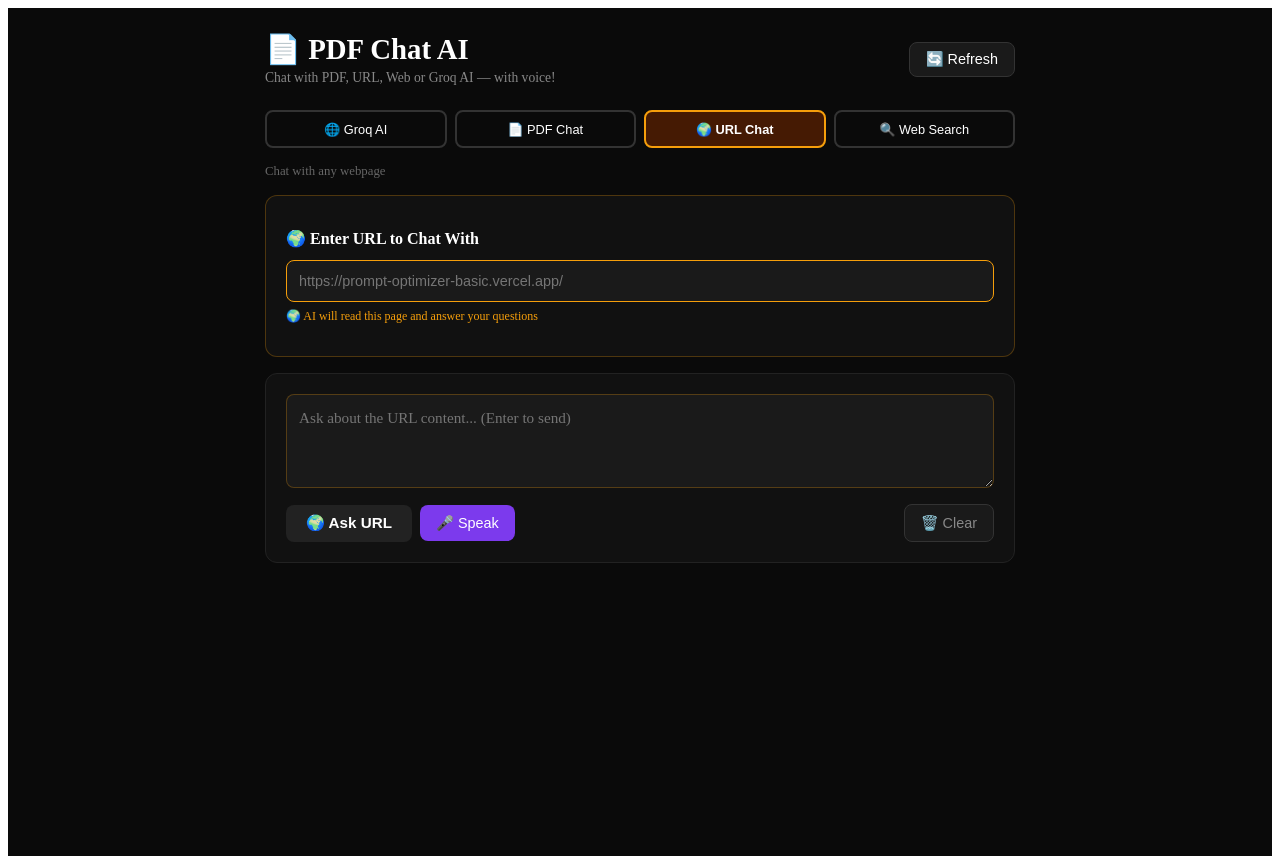
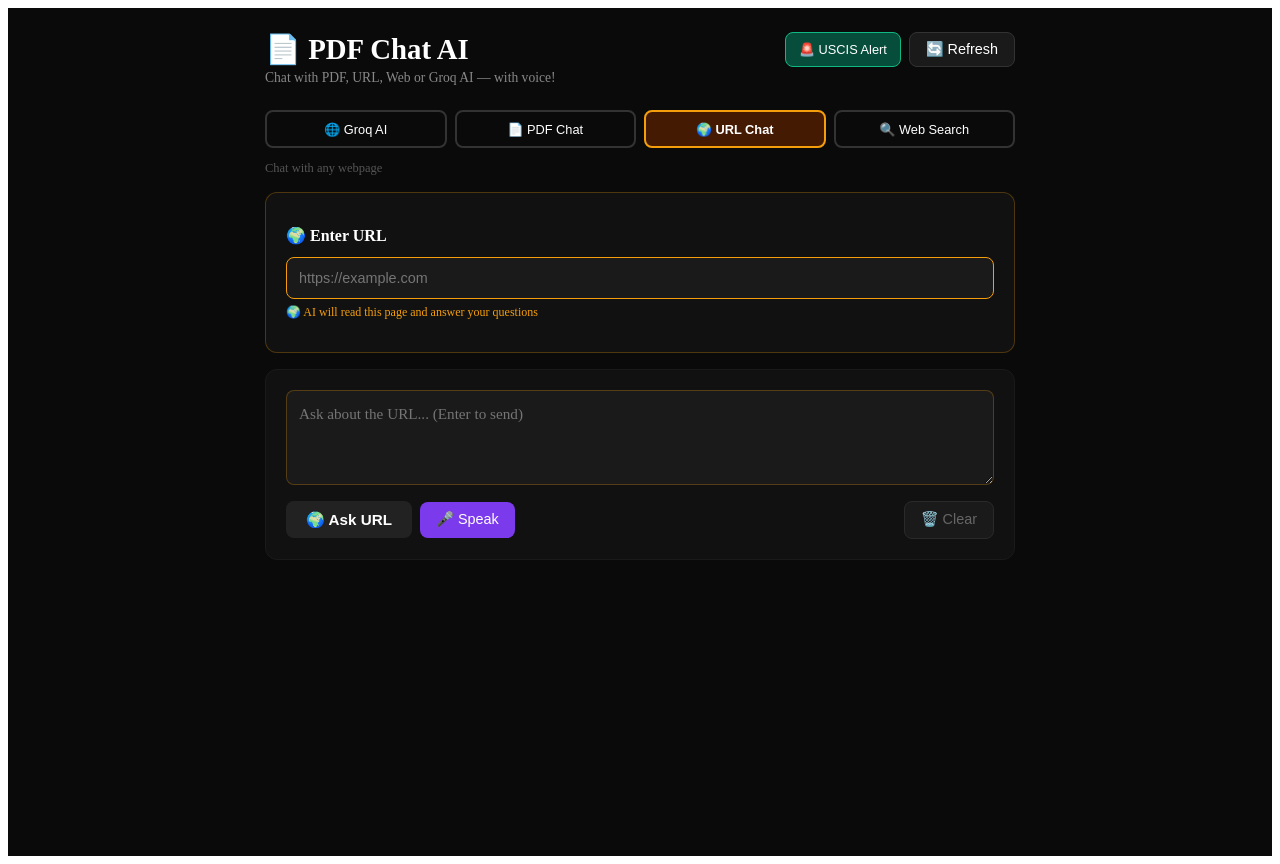
Before and after one commit to sudhagitam/pdf-chat-ui, a Next.js app: page / in a window 1280 px wide. Both pictures are taken after a click on the button "🌍 URL Chat". Built offline with nearby package versions, Linux system fonts and the light colour scheme.

Commit message:
Add USCIS alert button, 4 mode UI complete

```diff
--- a/pages/index.js
+++ b/pages/index.js
@@ -3,19 +3,20 @@ import { useState, useRef, useEffect } from "react";
 const API = "https://ai-engineer-production-1b5a.up.railway.app";
 
 export default function Home() {
-  const [question, setQuestion] = useState("");
-  const [loading, setLoading] = useState(false);
-  const [file, setFile] = useState(null);
-  const [uploaded, setUploaded] = useState(false);
-  const [uploading, setUploading] = useState(false);
-  const [listening, setListening] = useState(false);
-  const [speaking, setSpeaking] = useState(false);
-  const [searchMode, setSearchMode] = useState("groq");
-  const [history, setHistory] = useState([]);
-  const [sources, setSources] = useState([]);
-  const [targetUrl, setTargetUrl] = useState("");
+  const [question, setQuestion]       = useState("");
+  const [loading, setLoading]         = useState(false);
+  const [file, setFile]               = useState(null);
+  const [uploaded, setUploaded]       = useState(false);
+  const [uploading, setUploading]     = useState(false);
+  const [listening, setListening]     = useState(false);
+  const [speaking, setSpeaking]       = useState(false);
+  const [searchMode, setSearchMode]   = useState("groq");
+  const [history, setHistory]         = useState([]);
+  const [sources, setSources]         = useState([]);
+  const [targetUrl, setTargetUrl]     = useState("");
+  const [alertStatus, setAlertStatus] = useState("");
   const recognitionRef = useRef(null);
-  const chatEndRef = useRef(null);
+  const chatEndRef     = useRef(null);
 
   if (typeof window !== "undefined") {
     window.speechSynthesis.getVoices();
@@ -25,6 +26,7 @@ export default function Home() {
     chatEndRef.current?.scrollIntoView({ behavior: "smooth" });
   }, [history]);
 
+  // ── Refresh ──────────────────────────────
   const handleRefresh = () => {
     window.speechSynthesis.cancel();
     setQuestion("");
@@ -37,27 +39,27 @@ export default function Home() {
     setHistory([]);
     setSources([]);
     setTargetUrl("");
+    setAlertStatus("");
   };
 
+  // ── Upload PDF ───────────────────────────
   const uploadPDF = async () => {
     if (!file) return;
     setUploading(true);
     const formData = new FormData();
     formData.append("file", file);
     try {
-      const res = await fetch(`${API}/upload`, {
-        method: "POST",
-        body: formData,
-      });
+      const res  = await fetch(`${API}/upload`, { method: "POST", body: formData });
       const data = await res.json();
       setUploaded(true);
       alert(data.message);
-    } catch (err) {
+    } catch {
       alert("Upload failed. Check your connection.");
     }
     setUploading(false);
   };
 
+  // ── Ask Question ─────────────────────────
   const askQuestion = async () => {
     if (!question.trim()) return;
     setLoading(true);
@@ -72,19 +74,19 @@ export default function Home() {
 
       if (searchMode === "web") {
         endpoint = "/search-web";
-        body = { question, history };
+        body     = { question, history };
       } else if (searchMode === "url") {
         endpoint = "/fetch-url";
-        body = { url: targetUrl, question, history };
+        body     = { url: targetUrl, question, history };
       } else if (searchMode === "pdf") {
         endpoint = "/ask";
-        body = { question, history };
+        body     = { question, history };
       } else {
         endpoint = "/ask-groq";
-        body = { question, history };
+        body     = { question, history };
       }
 
-      const res = await fetch(`${API}${endpoint}`, {
+      const res  = await fetch(`${API}${endpoint}`, {
         method: "POST",
         headers: { "Content-Type": "application/json" },
         body: JSON.stringify(body),
@@ -93,33 +95,33 @@ export default function Home() {
 
       if (data.sources) setSources(data.sources);
 
-      setHistory([...newHistory,
-        { role: "assistant", content: data.answer }
-      ]);
+      setHistory([...newHistory, { role: "assistant", content: data.answer }]);
       speakAnswer(data.answer);
 
-    } catch (err) {
-      setHistory([...newHistory,
-        { role: "assistant", content: "❌ Error getting answer. Please try again." }
-      ]);
+    } catch {
+      setHistory([...newHistory, {
+        role: "assistant",
+        content: "❌ Error getting answer. Please try again."
+      }]);
     }
     setLoading(false);
   };
 
+  // ── Voice Input ──────────────────────────
   const startListening = () => {
     if (!("webkitSpeechRecognition" in window || "SpeechRecognition" in window)) {
       alert("Voice input not supported. Please use Chrome.");
       return;
     }
-    const SpeechRecognition = window.SpeechRecognition || window.webkitSpeechRecognition;
-    const recognition = new SpeechRecognition();
+    const SR = window.SpeechRecognition || window.webkitSpeechRecognition;
+    const recognition = new SR();
     recognition.lang = "en-US";
     recognition.continuous = false;
     recognition.interimResults = false;
-    recognition.onstart = () => setListening(true);
-    recognition.onend = () => setListening(false);
+    recognition.onstart  = () => setListening(true);
+    recognition.onend    = () => setListening(false);
     recognition.onresult = (e) => setQuestion(e.results[0][0].transcript);
-    recognition.onerror = () => setListening(false);
+    recognition.onerror  = () => setListening(false);
     recognitionRef.current = recognition;
     recognition.start();
   };
@@ -129,6 +131,7 @@ export default function Home() {
     setListening(false);
   };
 
+  // ── Voice Output ─────────────────────────
   const speakAnswer = (text) => {
     if (!text) return;
     window.speechSynthesis.cancel();
@@ -136,22 +139,19 @@ export default function Home() {
     let index = 0;
     const speakNext = () => {
       if (index >= sentences.length) { setSpeaking(false); return; }
-      const utterance = new SpeechSynthesisUtterance(sentences[index].trim());
-      utterance.lang = "en-US";
-      utterance.rate = 0.9;
-      utterance.pitch = 1;
-      utterance.volume = 1;
+      const u = new SpeechSynthesisUtterance(sentences[index].trim());
+      u.lang = "en-US"; u.rate = 0.9; u.pitch = 1; u.volume = 1;
       const voices = window.speechSynthesis.getVoices();
       const preferred = voices.find(v =>
         v.name.includes("Google US English") ||
         v.name.includes("Microsoft David") ||
         v.name.includes("Microsoft Zira")
       );
-      if (preferred) utterance.voice = preferred;
-      utterance.onstart = () => setSpeaking(true);
-      utterance.onend = () => { index++; speakNext(); };
-      utterance.onerror = () => { index++; speakNext(); };
-      window.speechSynthesis.speak(utterance);
+      if (preferred) u.voice = preferred;
+      u.onstart = () => setSpeaking(true);
+      u.onend   = () => { index++; speakNext(); };
+      u.onerror = () => { index++; speakNext(); };
+      window.speechSynthesis.speak(u);
     };
     speakNext();
   };
@@ -161,27 +161,73 @@ export default function Home() {
     setSpeaking(false);
   };
 
-  const modeConfig = {
-    groq:  { label: "🌐 Groq AI",     color: "#7c3aed", bg: "#3b0764", hint: "Chat with Groq AI — general knowledge" },
-    pdf:   { label: "📄 PDF Chat",    color: "#2563eb", bg: "#1e3a6e", hint: "Chat with your uploaded PDF" },
-    url:   { label: "🌍 URL Chat",    color: "#f59e0b", bg: "#451a03", hint: "Chat with any webpage" },
-    web:   { label: "🔍 Web Search",  color: "#10b981", bg: "#064e3b", hint: "Search the web in real-time via Tavily" },
+  // ── USCIS Alert Trigger ──────────────────
+  const triggerUscisCheck = async () => {
+    setAlertStatus("⏳ Checking USCIS news...");
+    try {
+      const res  = await fetch(`${API}/trigger-uscis-check`, { method: "POST" });
+      const data = await res.json();
+      setAlertStatus("✅ Check triggered! Email sent if new news found.");
+    } catch {
+      setAlertStatus("❌ Failed to trigger check.");
+    }
+    setTimeout(() => setAlertStatus(""), 5000);
   };
 
+  // ── Mode Config ──────────────────────────
+  const modeConfig = {
+    groq: { label: "🌐 Groq AI",    color: "#7c3aed", bg: "#3b0764", hint: "Chat with Groq AI — general knowledge" },
+    pdf:  { label: "📄 PDF Chat",   color: "#2563eb", bg: "#1e3a6e", hint: "Chat with your uploaded PDF" },
+    url:  { label: "🌍 URL Chat",   color: "#f59e0b", bg: "#451a03", hint: "Chat with any webpage" },
+    web:  { label: "🔍 Web Search", color: "#10b981", bg: "#064e3b", hint: "Real-time web search via Tavily" },
+  };
+
+  const isAskDisabled =
+    loading ||
+    (searchMode === "pdf" && !uploaded) ||
+    (searchMode === "url" && !targetUrl) ||
+    !question.trim();
+
+  const askBtnColor =
+    !isAskDisabled ? modeConfig[searchMode].color : "#222";
+
+  const askBtnLabel =
+    loading           ? "⏳"
+    : searchMode === "pdf" ? "📄 Ask PDF"
+    : searchMode === "url" ? "🌍 Ask URL"
+    : searchMode === "web" ? "🔍 Search"
+    : "🌐 Ask Groq";
+
+  // ─────────────────────────────────────────
+  // RENDER
+  // ─────────────────────────────────────────
   return (
     <main style={{ minHeight: "100vh", background: "#0a0a0a", color: "white", padding: "1.5rem" }}>
       <div style={{ maxWidth: "750px", margin: "0 auto" }}>
 
-        {/* Header */}
-        <div style={{ display: "flex", justifyContent: "space-between", alignItems: "center", marginBottom: "1.5rem" }}>
+        {/* ── Header ── */}
+        <div style={{ display: "flex", justifyContent: "space-between", alignItems: "flex-start", marginBottom: "1.5rem" }}>
           <div>
-            <h1 style={{ fontSize: "1.8rem", fontWeight: "bold", margin: 0 }}>
-              📄 PDF Chat AI
-            </h1>
+            <h1 style={{ fontSize: "1.8rem", fontWeight: "bold", margin: 0 }}>📄 PDF Chat AI</h1>
             <p style={{ color: "#888", margin: "0.25rem 0 0 0", fontSize: "0.85rem" }}>
               Chat with PDF, URL, Web or Groq AI — with voice!
             </p>
           </div>
+          <div style={{ display: "flex", flexDirection: "column", alignItems: "flex-end", gap: "0.4rem" }}>
+            <div style={{ display: "flex", gap: "0.5rem" }}>
+              {/* USCIS Alert Button */}
+              <button
+                onClick={triggerUscisCheck}
+                title="Check USCIS news now & email alert"
+                style={{
+                  background: "#064e3b", border: "1px solid #10b981",
+                  color: "white", padding: "0.5rem 0.8rem",
+                  borderRadius: "8px", cursor: "pointer", fontSize: "0.8rem"
+                }}
+              >
+                🚨 USCIS Alert
+              </button>
+              {/* Refresh Button */}
               <button
                 onClick={handleRefresh}
                 style={{
@@ -193,24 +239,28 @@ export default function Home() {
                 🔄 Refresh
               </button>
             </div>
+            {alertStatus && (
+              <p style={{ color: "#10b981", fontSize: "0.75rem", margin: 0 }}>
+                {alertStatus}
+              </p>
+            )}
+          </div>
+        </div>
 
-        {/* Mode Toggle — 4 buttons */}
-        <div style={{ display: "grid", gridTemplateColumns: "1fr 1fr 1fr 1fr", gap: "0.5rem", marginBottom: "1rem" }}>
+        {/* ── Mode Toggle ── */}
+        <div style={{ display: "grid", gridTemplateColumns: "1fr 1fr 1fr 1fr", gap: "0.5rem", marginBottom: "0.75rem" }}>
           {Object.entries(modeConfig).map(([mode, config]) => (
             <button
               key={mode}
               onClick={() => setSearchMode(mode)}
               style={{
-                padding: "0.6rem 0.4rem",
-                borderRadius: "8px",
+                padding: "0.6rem 0.4rem", borderRadius: "8px",
                 border: "2px solid",
                 borderColor: searchMode === mode ? config.color : "#333",
                 background: searchMode === mode ? config.bg : "transparent",
-                color: "white",
-                cursor: "pointer",
+                color: "white", cursor: "pointer",
                 fontWeight: searchMode === mode ? "bold" : "normal",
-                fontSize: "0.8rem",
-                transition: "all 0.2s"
+                fontSize: "0.8rem", transition: "all 0.2s"
               }}
             >
               {config.label}
@@ -219,11 +269,11 @@ export default function Home() {
         </div>
 
         {/* Mode Hint */}
-        <p style={{ color: "#666", fontSize: "0.8rem", marginBottom: "1rem" }}>
+        <p style={{ color: "#555", fontSize: "0.78rem", marginBottom: "1rem" }}>
           {modeConfig[searchMode].hint}
         </p>
 
-        {/* PDF Upload — only in PDF mode */}
+        {/* ── PDF Upload ── */}
         {searchMode === "pdf" && (
           <div style={{ background: "#111", borderRadius: "12px", padding: "1.25rem", marginBottom: "1rem", border: "1px solid #222" }}>
             <h2 style={{ marginBottom: "0.75rem", fontSize: "1rem" }}>📁 Upload Your PDF</h2>
@@ -253,22 +303,24 @@ export default function Home() {
                 <div style={{ width: "100%", height: "4px", background: "#333", borderRadius: "2px", marginTop: "0.4rem", overflow: "hidden" }}>
                   <div style={{ height: "100%", background: "#2563eb", borderRadius: "2px", animation: "loading 2s infinite", width: "40%" }} />
                 </div>
-                <style>{`@keyframes loading { 0% { transform: translateX(-100%) } 100% { transform: translateX(350%) } }`}</style>
+                <style>{`@keyframes loading { 0%{transform:translateX(-100%)} 100%{transform:translateX(350%)} }`}</style>
               </div>
             )}
-            {uploaded && <p style={{ color: "#4ade80", marginTop: "0.5rem", fontSize: "0.85rem" }}>✅ PDF ready!</p>}
+            {uploaded && (
+              <p style={{ color: "#4ade80", marginTop: "0.5rem", fontSize: "0.85rem" }}>✅ PDF ready!</p>
+            )}
           </div>
         )}
 
-        {/* URL Input — only in URL mode */}
+        {/* ── URL Input ── */}
         {searchMode === "url" && (
           <div style={{ background: "#111", borderRadius: "12px", padding: "1.25rem", marginBottom: "1rem", border: "1px solid #f59e0b44" }}>
-            <h2 style={{ marginBottom: "0.75rem", fontSize: "1rem" }}>🌍 Enter URL to Chat With</h2>
+            <h2 style={{ marginBottom: "0.75rem", fontSize: "1rem" }}>🌍 Enter URL</h2>
             <input
               type="text"
               value={targetUrl}
               onChange={(e) => setTargetUrl(e.target.value)}
-              placeholder="https://prompt-optimizer-basic.vercel.app/"
+              placeholder="https://example.com"
               style={{
                 width: "100%", background: "#1a1a1a",
                 border: "1px solid #f59e0b",
@@ -283,34 +335,31 @@ export default function Home() {
           </div>
         )}
 
-        {/* Chat History */}
+        {/* ── Chat History ── */}
         {history.length > 0 && (
           <div style={{
             background: "#111", borderRadius: "12px",
             padding: "1rem", marginBottom: "1rem",
-            border: "1px solid #222", maxHeight: "450px",
+            border: "1px solid #1a1a1a", maxHeight: "450px",
             overflowY: "auto"
           }}>
-            <p style={{ color: "#444", fontSize: "0.72rem", marginBottom: "0.75rem" }}>
+            <p style={{ color: "#333", fontSize: "0.7rem", marginBottom: "0.75rem" }}>
               💬 {Math.floor(history.length / 2)} exchange{Math.floor(history.length / 2) !== 1 ? "s" : ""}
             </p>
+
             <div style={{ display: "flex", flexDirection: "column", gap: "0.75rem" }}>
-              {history.map((msg, index) => (
-                <div key={index} style={{
-                  display: "flex",
-                  justifyContent: msg.role === "user" ? "flex-end" : "flex-start"
-                }}>
+              {history.map((msg, i) => (
+                <div key={i} style={{ display: "flex", justifyContent: msg.role === "user" ? "flex-end" : "flex-start" }}>
                   <div style={{
                     padding: "0.75rem 1rem",
                     borderRadius: msg.role === "user" ? "18px 18px 4px 18px" : "18px 18px 18px 4px",
                     background: msg.role === "user" ? "#1e3a6e" : "#1a1a1a",
-                    border: `1px solid ${msg.role === "user" ? "#2563eb" : "#2a2a2a"}`,
+                    border: `1px solid ${msg.role === "user" ? "#2563eb33" : "#2a2a2a"}`,
                     maxWidth: "82%"
                   }}>
                     <p style={{
                       color: msg.role === "user" ? "#93c5fd" : modeConfig[searchMode].color,
-                      fontSize: "0.7rem", marginBottom: "0.3rem",
-                      fontWeight: "bold", margin: "0 0 0.3rem 0"
+                      fontSize: "0.7rem", fontWeight: "bold", margin: "0 0 0.3rem 0"
                     }}>
                       {msg.role === "user" ? "👤 You" : modeConfig[searchMode].label}
                     </p>
@@ -320,7 +369,7 @@ export default function Home() {
                     {msg.role === "assistant" && (
                       <button
                         onClick={() => speakAnswer(msg.content)}
-                        style={{ background: "transparent", border: "none", cursor: "pointer", fontSize: "0.85rem", marginTop: "0.4rem", padding: 0, color: "#555" }}
+                        style={{ background: "transparent", border: "none", cursor: "pointer", fontSize: "0.8rem", marginTop: "0.4rem", padding: 0, color: "#444" }}
                       >
                         🔊 replay
                       </button>
@@ -331,7 +380,7 @@ export default function Home() {
 
               {/* Sources */}
               {sources.length > 0 && (
-                <div style={{ padding: "0.6rem 0.8rem", background: "#0d0d0d", borderRadius: "8px", border: "1px solid #222" }}>
+                <div style={{ padding: "0.6rem 0.8rem", background: "#0d0d0d", borderRadius: "8px", border: "1px solid #1a1a1a" }}>
                   <p style={{ color: "#444", fontSize: "0.7rem", marginBottom: "0.3rem" }}>🔗 Sources:</p>
                   {sources.map((src, i) => (
                     <a key={i} href={src} target="_blank" rel="noreferrer"
@@ -351,11 +400,7 @@ export default function Home() {
               {/* Thinking bubble */}
               {loading && (
                 <div style={{ display: "flex", justifyContent: "flex-start" }}>
-                  <div style={{
-                    padding: "0.75rem 1rem",
-                    borderRadius: "18px 18px 18px 4px",
-                    background: "#1a1a1a", border: "1px solid #2a2a2a"
-                  }}>
+                  <div style={{ padding: "0.75rem 1rem", borderRadius: "18px 18px 18px 4px", background: "#1a1a1a", border: "1px solid #2a2a2a" }}>
                     <p style={{ color: "#555", margin: 0, fontSize: "0.88rem" }}>⏳ Thinking...</p>
                   </div>
                 </div>
@@ -365,8 +410,9 @@ export default function Home() {
           </div>
         )}
 
-        {/* Input Area */}
-        <div style={{ background: "#111", borderRadius: "12px", padding: "1.25rem", border: "1px solid #222" }}>
+        {/* ── Input Area ── */}
+        <div style={{ background: "#111", borderRadius: "12px", padding: "1.25rem", border: "1px solid #1a1a1a" }}>
+
           {/* Textarea */}
           <div style={{ position: "relative", marginBottom: "0.75rem" }}>
             <textarea
@@ -380,8 +426,8 @@ export default function Home() {
               }}
               placeholder={
                 searchMode === "pdf" ? "Ask about your PDF... (Enter to send)"
-                : searchMode === "url" ? "Ask about the URL content... (Enter to send)"
-                : searchMode === "web" ? "Search the web... e.g. latest AI news today"
+                : searchMode === "url" ? "Ask about the URL... (Enter to send)"
+                : searchMode === "web" ? "Search the web... e.g. USCIS news today"
                 : "Ask Groq AI anything... (Enter to send)"
               }
               rows={3}
@@ -417,35 +463,19 @@ export default function Home() {
 
           {/* Action Buttons */}
           <div style={{ display: "flex", gap: "0.5rem", flexWrap: "wrap", alignItems: "center" }}>
-            {/* Ask Button */}
             <button
               onClick={askQuestion}
-              disabled={
-                loading ||
-                (searchMode === "pdf" && !uploaded) ||
-                (searchMode === "url" && !targetUrl) ||
-                !question.trim()
-              }
+              disabled={isAskDisabled}
               style={{
-                background: !loading &&
-                  (searchMode === "groq" || searchMode === "web" ||
-                   (searchMode === "pdf" && uploaded) ||
-                   (searchMode === "url" && targetUrl)) &&
-                  question.trim()
-                  ? modeConfig[searchMode].color : "#222",
-                color: "white", padding: "0.6rem 1.25rem",
-                borderRadius: "8px", border: "none",
-                cursor: "pointer", fontSize: "0.95rem",
-                fontWeight: "bold"
+                background: askBtnColor, color: "white",
+                padding: "0.6rem 1.25rem", borderRadius: "8px",
+                border: "none", cursor: isAskDisabled ? "not-allowed" : "pointer",
+                fontSize: "0.95rem", fontWeight: "bold"
               }}
             >
-              {loading ? "⏳" : searchMode === "pdf" ? "📄 Ask PDF"
-                : searchMode === "url" ? "🌍 Ask URL"
-                : searchMode === "web" ? "🔍 Search"
-                : "🌐 Ask Groq"}
+              {askBtnLabel}
             </button>
 
-            {/* Mic */}
             <button
               onClick={listening ? stopListening : startListening}
               style={{
@@ -458,7 +488,6 @@ export default function Home() {
               {listening ? "⏹️ Stop" : "🎤 Speak"}
             </button>
 
-            {/* Stop Speaking */}
             {speaking && (
               <button
                 onClick={stopSpeaking}
@@ -472,13 +501,12 @@ export default function Home() {
               </button>
             )}
 
-            {/* Clear All */}
             <button
               onClick={() => { setQuestion(""); setHistory([]); setSources([]); }}
               style={{
-                background: "#1a1a1a", color: "#888",
+                background: "#1a1a1a", color: "#666",
                 padding: "0.6rem 1rem", borderRadius: "8px",
-                border: "1px solid #333", cursor: "pointer",
+                border: "1px solid #2a2a2a", cursor: "pointer",
                 fontSize: "0.9rem", marginLeft: "auto"
               }}
             >
@@ -489,7 +517,7 @@ export default function Home() {
 
         {/* Footer */}
         {history.length > 0 && (
-          <p style={{ color: "#333", fontSize: "0.72rem", textAlign: "center", marginTop: "0.75rem" }}>
+          <p style={{ color: "#2a2a2a", fontSize: "0.7rem", textAlign: "center", marginTop: "0.75rem" }}>
             {Math.floor(history.length / 2)} exchanges • Refresh to start over
           </p>
         )}
```
Lines whose indentation alone changed are shown as unchanged.
